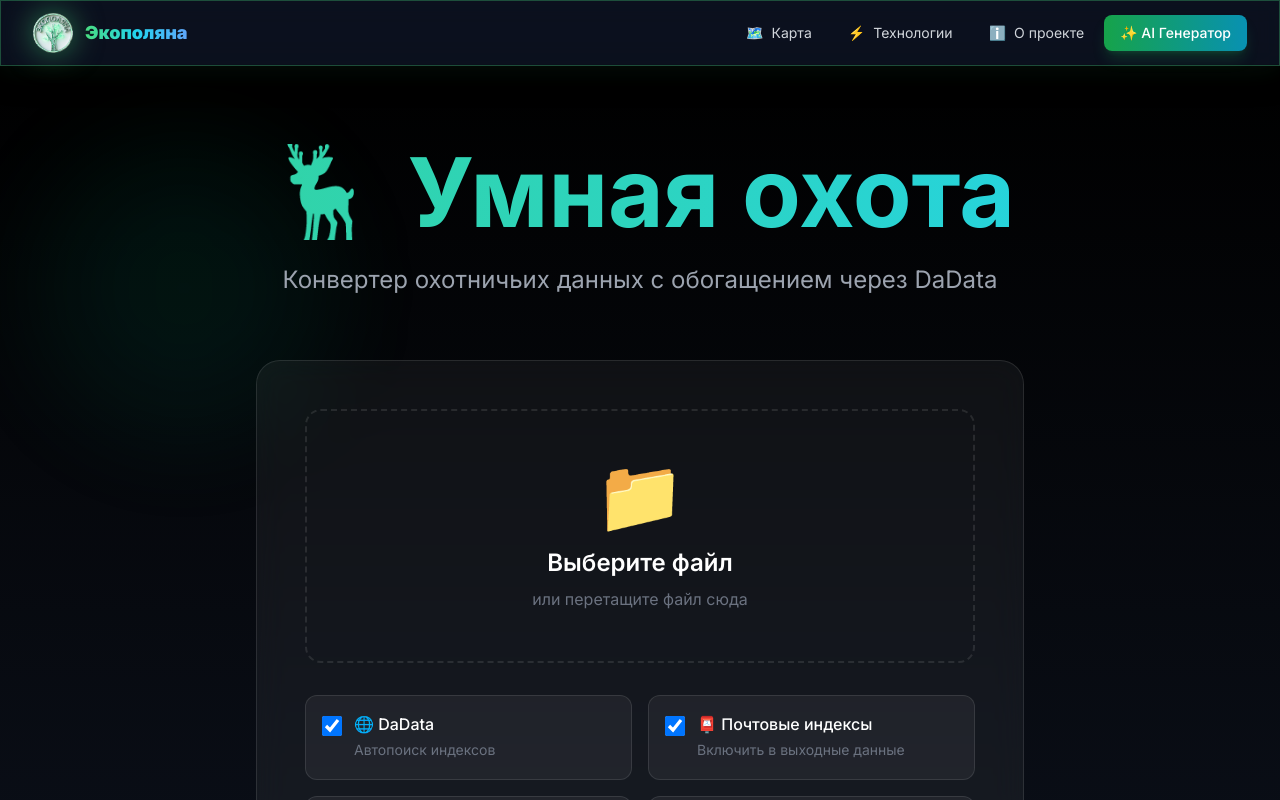
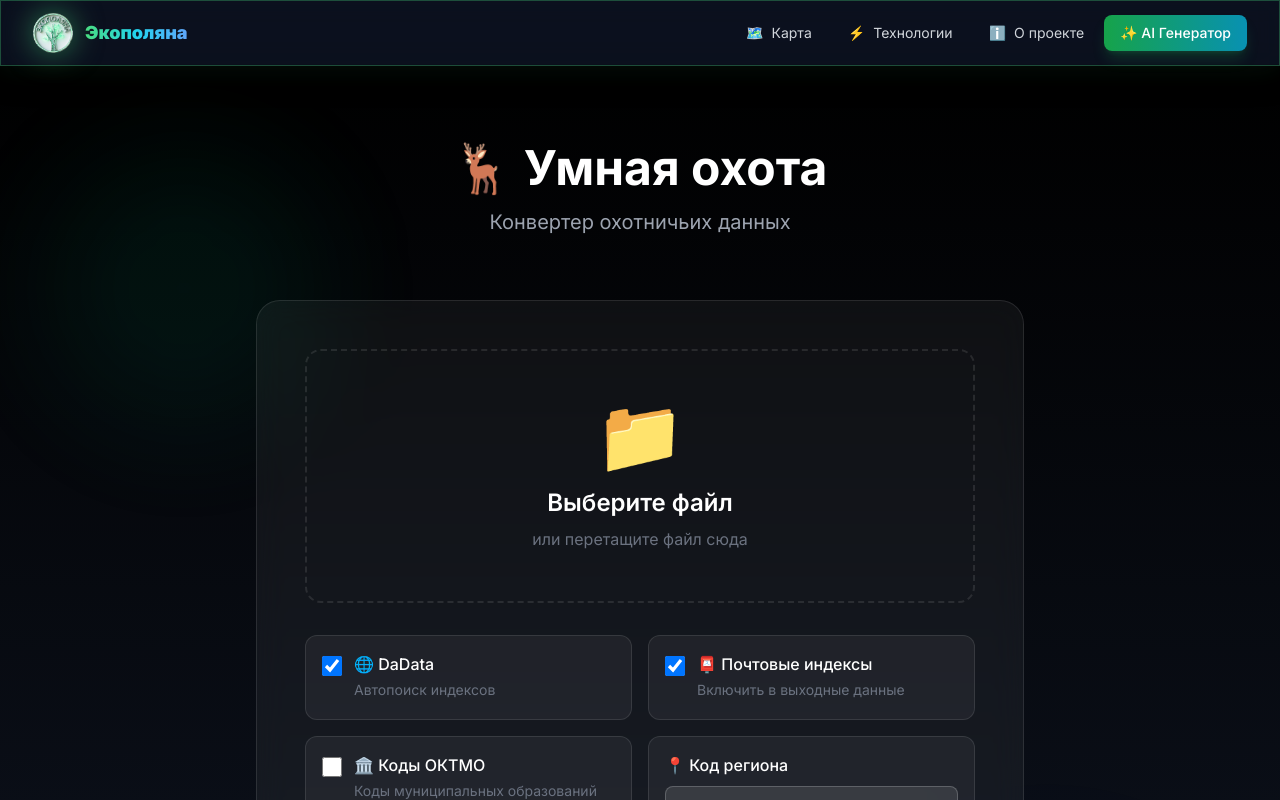
Before and after one commit to Olegadzhan/ecopolyana, a Next.js app: page /smart-hunting in a window 1280 px wide. Shown: the top 800 px of the page. Built offline with nearby package versions, Linux system fonts and the light colour scheme.

Commit message:
Update page.tsx

```diff
--- a/src/app/smart-hunting/page.tsx
+++ b/src/app/smart-hunting/page.tsx
@@ -128,18 +128,19 @@ export default function SmartHuntingPage() {
         </div>
 
         <div className="relative z-10 container mx-auto px-4 py-20">
-          {/* Заголовок как на главной */}
-          <motion.div
+           <motion.div
             initial={{ opacity: 0, y: 20 }}
             animate={{ opacity: 1, y: 0 }}
             className="text-center mb-16"
           >
-            <h1 className="text-6xl md:text-8xl font-bold mb-6 bg-gradient-to-r from-emerald-400 via-teal-400 to-cyan-400 bg-clip-text text-transparent">
-              🦌 Умная охота
-            </h1>
-            <p className="text-xl md:text-2xl text-gray-400 max-w-3xl mx-auto">
-              Конвертер охотничьих данных с обогащением через DaData
-            </p>
+         <div className="text-center mb-16">
+         <h1 className="text-4xl md:text-5xl font-bold mb-4 text-white">
+        🦌 Умная охота
+          </h1>
+        <p className="text-lg md:text-xl text-gray-400">
+          Конвертер охотничьих данных
+  </p>
+</div>
           </motion.div>
 
           {/* Основная карточка конвертера */}
```
